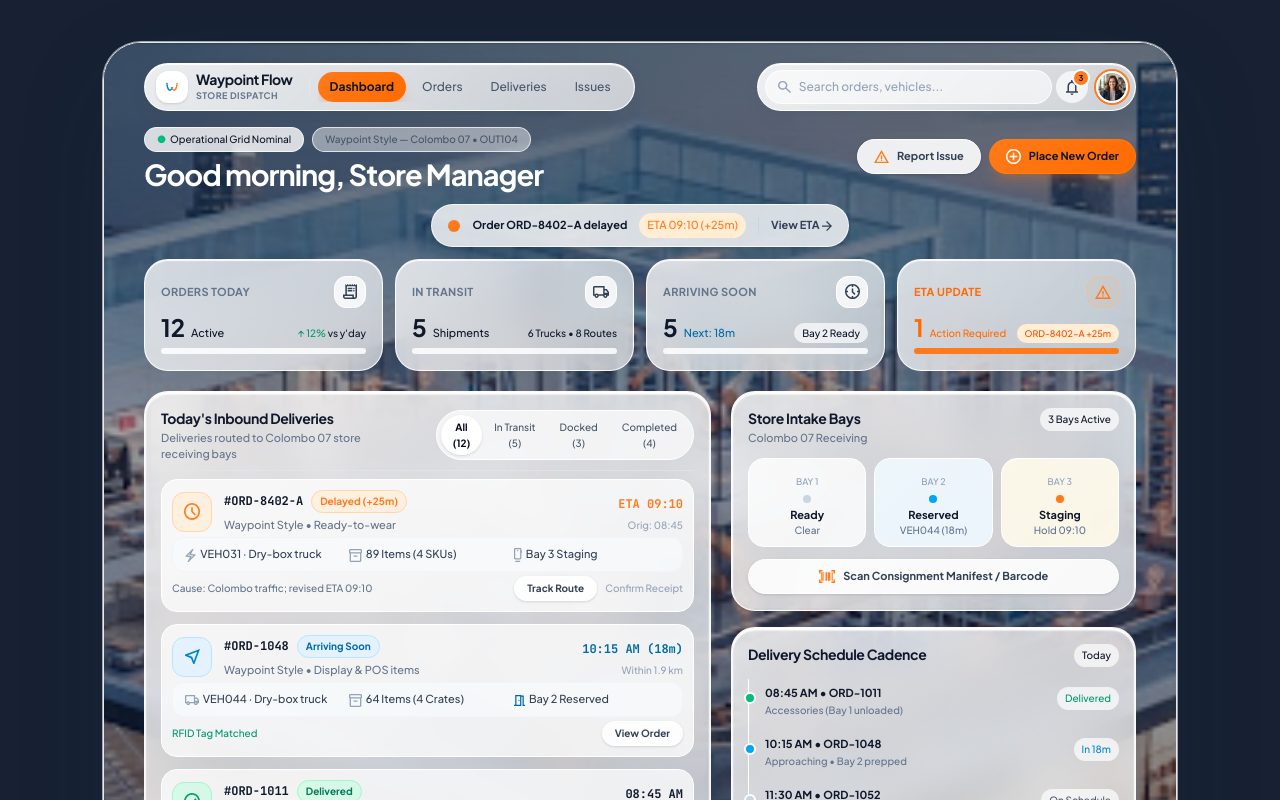
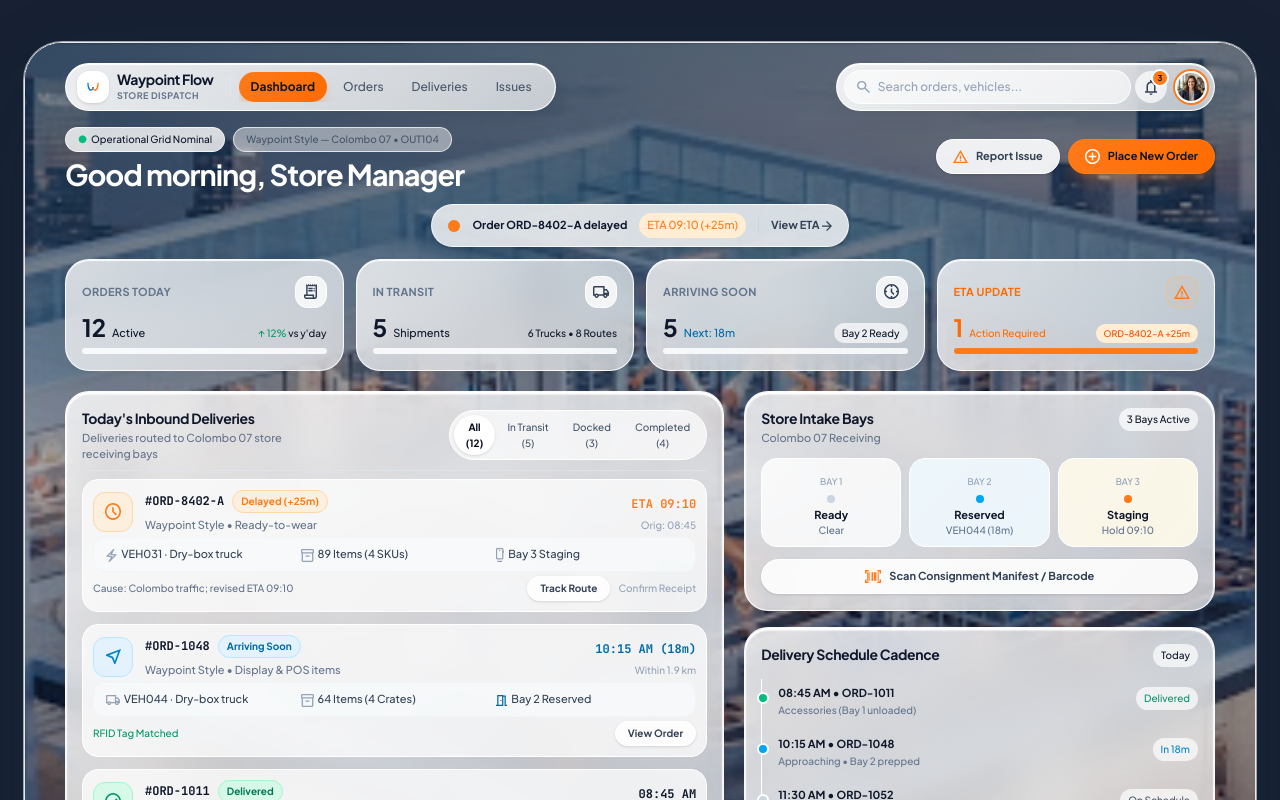
Before and after one commit to janudawithanage/GIT-Happens-Frontend, a Next.js app: page /store-manager/dashboard in a window 1280 px wide. Shown: the top 800 px of the page. Built offline with nearby package versions, Linux system fonts and the light colour scheme.

Commit message:
style: expand dashboard shell max-width and adjust responsive padding

```diff
--- a/app/store-manager/dashboard/screen.tsx
+++ b/app/store-manager/dashboard/screen.tsx
@@ -27,7 +27,7 @@ export default function DashboardScreen() {
   const open = (title: string) => setDialog(title);
   const navigate = (section: string) => { setActive(section); if (section !== "Dashboard") open(section); };
   const acknowledge = () => { setToast(`${dialog} saved in this demo`); setDialog(""); window.setTimeout(() => setToast(""), 4500); };
-  return <main className="dashboard-stage min-h-screen px-3 py-5 text-[#0f172a] sm:px-8 sm:py-[42px]"><div className="dashboard-shell relative mx-auto max-w-[1074px] overflow-hidden rounded-[38px] border border-white/90"><div className="dashboard-backdrop absolute inset-0" /><div className="relative z-10 px-4 pt-5 pb-4 sm:px-10 sm:pt-5">
+  return <main className="dashboard-stage min-h-screen px-3 py-5 text-[#0f172a] sm:px-6 sm:py-[42px]"><div className="dashboard-shell relative mx-auto max-w-[1280px] overflow-hidden rounded-[38px] border border-white/90"><div className="dashboard-backdrop absolute inset-0" /><div className="relative z-10 px-4 pt-5 pb-4 sm:px-10 sm:pt-5">
     <DashboardHeader active={active} onNavigate={navigate} search={search} onSearchChange={setSearch} onNotifications={() => open("Notifications")} />
     <div className="mt-4 flex flex-wrap items-start justify-between gap-3"><div><div className="flex flex-wrap gap-2"><span className="rounded-full border border-white/75 bg-white/80 px-3 py-1 text-[10px] font-semibold"><span className="mr-1 text-emerald-500">●</span>Operational Grid Nominal</span><span className="rounded-full border border-white/70 bg-white/45 px-3 py-1 text-[10px] text-[#475569]">Waypoint Style — Colombo 07 • OUT104</span></div><h1 className="mt-1 text-[26px] font-extrabold leading-tight tracking-[-1px] text-white sm:text-[29px]">Good morning, Store Manager</h1></div><div className="mt-3 flex gap-2"><DashboardButton onClick={() => open("Report Issue")}><DashboardIcon name="warning" />Report Issue</DashboardButton><DashboardButton tone="orange" onClick={() => open("Place New Order")}><DashboardIcon name="add" />Place New Order</DashboardButton></div></div>
     <button type="button" onClick={() => open("ETA for ORD-8402-A")} className="mx-auto mt-3 flex max-w-full cursor-pointer items-center gap-3 rounded-full border border-white/75 bg-white/80 px-4 py-2 text-[11px] shadow-lg backdrop-blur-xl hover:bg-white"><span className="h-3 w-3 shrink-0 rounded-full bg-[#ff7a1a]" /><strong className="truncate">Order ORD-8402-A delayed</strong><span className="rounded-full bg-orange-100 px-2 py-1 text-[#ff7a1a]">ETA 09:10 (+25m)</span><span className="border-l border-slate-300 pl-3 font-bold text-[#334155]">View ETA <DashboardIcon name="arrow" className="inline-block" /></span></button>
```
